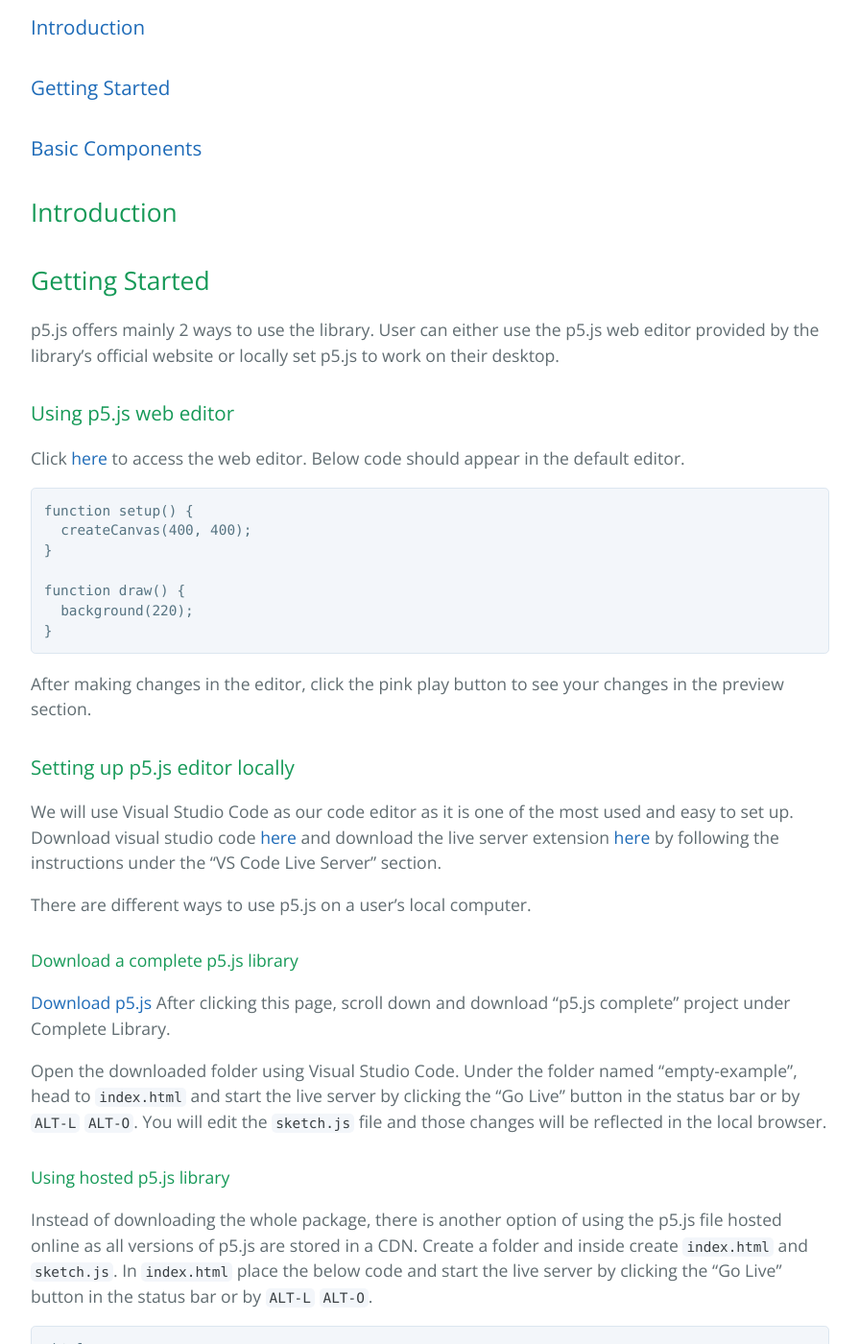
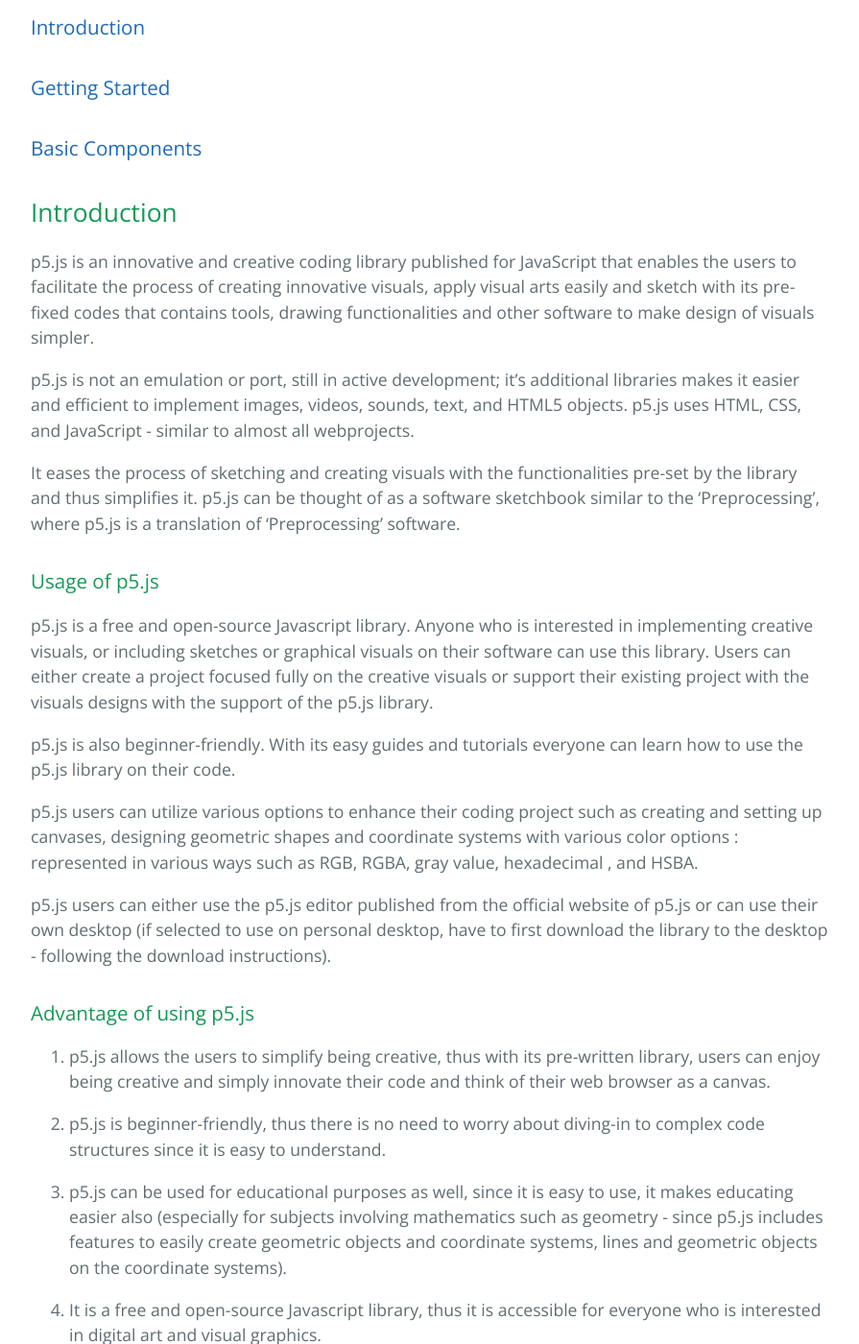
Before and after one commit to learning-software-engineering/learning-software-engineering.github.io, a Jekyll site: the page built from Topics/Tech_Stacks/p5.md, in a window 1280 px wide and 1400 px high, scrolled down 481 px. Shown: the whole window at 96% size, without its empty margins (192-1087 px from the left). Built offline with Jekyll 4.4.1, drawn with Linux system fonts in a browser that asks for light colours; our own code applies the rules of GitHub Pages for plain Markdown files; some of the changed text lies outside the part shown.

Commit message:
Update on p5.js - included my portion (introduction, usage and advantages of p5.js)
Implemented p5.js document to include the introduction, usage, and advantages of using p5.js part.

```diff
--- a/Topics/Tech_Stacks/p5.md
+++ b/Topics/Tech_Stacks/p5.md
@@ -6,6 +6,45 @@
 ### [Basic Components](#basic-components)
 
 ## Introduction
+
+p5.js is an innovative and creative coding library published for JavaScript that enables the users to facilitate the process of creating
+innovative visuals, apply visual arts easily and sketch with its pre-fixed codes that contains tools, drawing functionalities and other
+software to make design of visuals simpler.
+
+p5.js is not an emulation or port, still in active development; it’s additional libraries makes it easier and efficient to implement images, videos, sounds, text, and HTML5 objects. p5.js uses HTML, CSS, and JavaScript - similar to almost all webprojects.
+
+It eases the process of sketching and creating visuals with the functionalities pre-set by the library and thus simplifies it. p5.js can be thought of as a software sketchbook similar to the ‘Preprocessing’, where p5.js is a translation of ‘Preprocessing’ software.
+
+
+### Usage of p5.js
+
+p5.js is a free and open-source Javascript library. Anyone who is interested in implementing creative visuals, or including sketches or graphical visuals on their software can use this library. Users can either create a project focused fully on the creative visuals or support their existing project with the visuals designs with the support of the p5.js library.
+
+p5.js is also beginner-friendly. With its easy guides and tutorials everyone can learn how to use the p5.js library on their code.
+
+p5.js users can utilize various options to enhance their coding project such as creating and setting up canvases, designing geometric shapes and coordinate systems with various color options : represented in various ways such as RGB, RGBA, gray value, hexadecimal , and HSBA.
+
+p5.js users can either use the p5.js editor published from the official website of p5.js or can use their own desktop (if selected to use on personal desktop, have to first download the library to the desktop - following the download instructions).
+
+
+### Advantage of using p5.js
+
+1. p5.js allows the users to simplify being creative, thus with its pre-written library, users can enjoy being creative and simply innovate their code and think of their web browser as a canvas.
+
+2. p5.js is beginner-friendly, thus there is no need to worry about diving-in to complex code structures since it is easy to understand.
+
+3. p5.js can be used for educational purposes as well, since it is easy to use, it makes educating easier also (especially for subjects involving mathematics such as geometry - since p5.js includes features to easily create geometric objects and coordinate systems, lines and geometric objects on the coordinate systems).
+
+4. It is a free and open-source Javascript library, thus it is accessible for everyone who is interested in digital art and visual graphics.
+
+5. Users can include graphics, geometric motifs and shapes, and coordinate systems on their canvases - or even use a coordinate system as a canvas - which eases users to apply mathematical concepts and geometrical representations of images throughout their project.
+
+6. Users can include features that are responsive to mouse movements and mouse touches : whether the mouse is dragged, pressed, released, clicked or scrolled.
+
+7. Users can draw canvases with default functions set-up the canvas environment that the user wants to work on, and coordinate systems to enhance the project that they are working on; with its easy to build set-up features users can create their canvases easily and time efficiently.
+
+8. Users have the option to include colors in their canvases, with various ways to represent colors such as RGB, RGBA, gray value, hexadecimal , and HSBA.
+
 
 ## Getting Started
 
```
